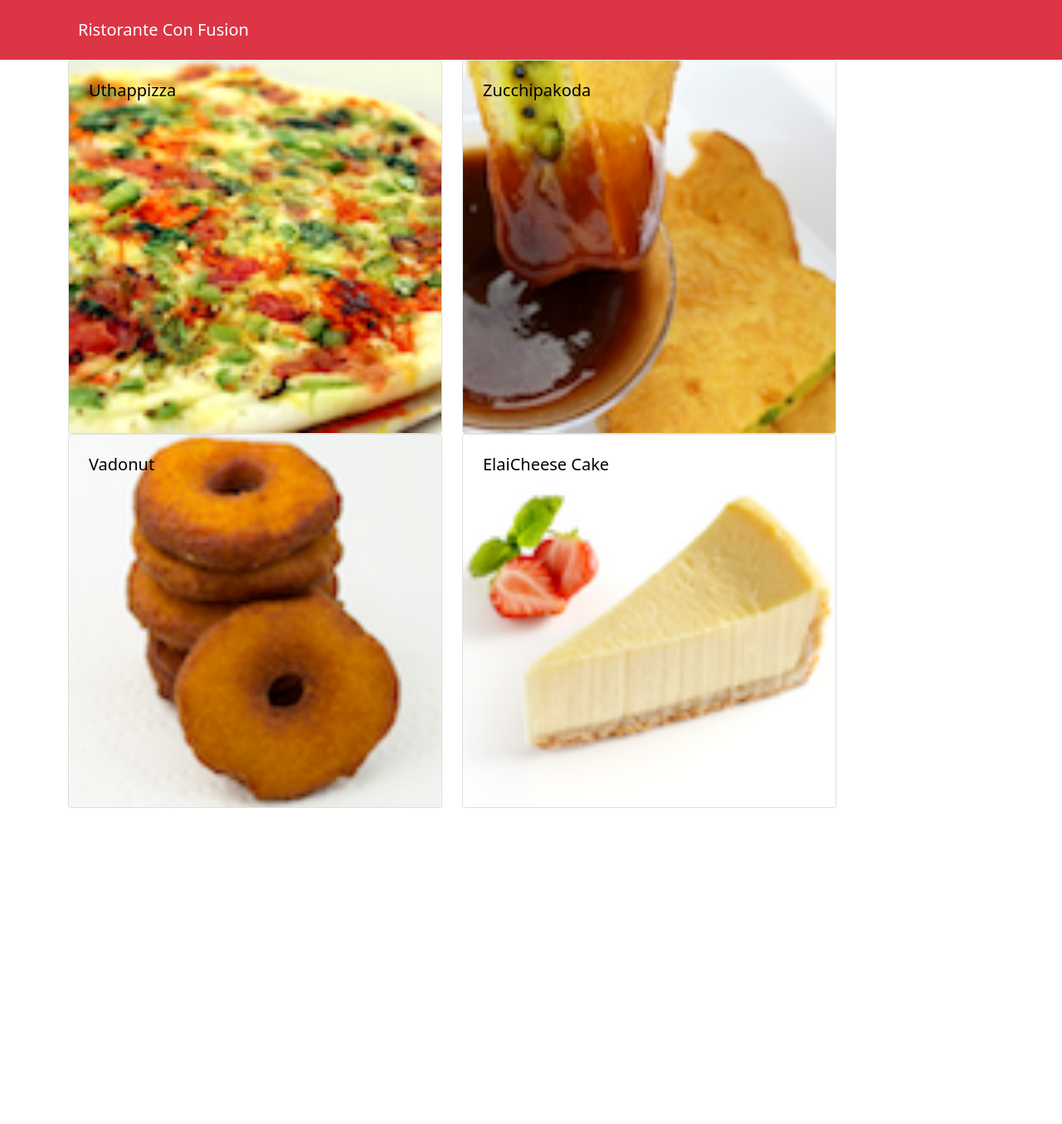
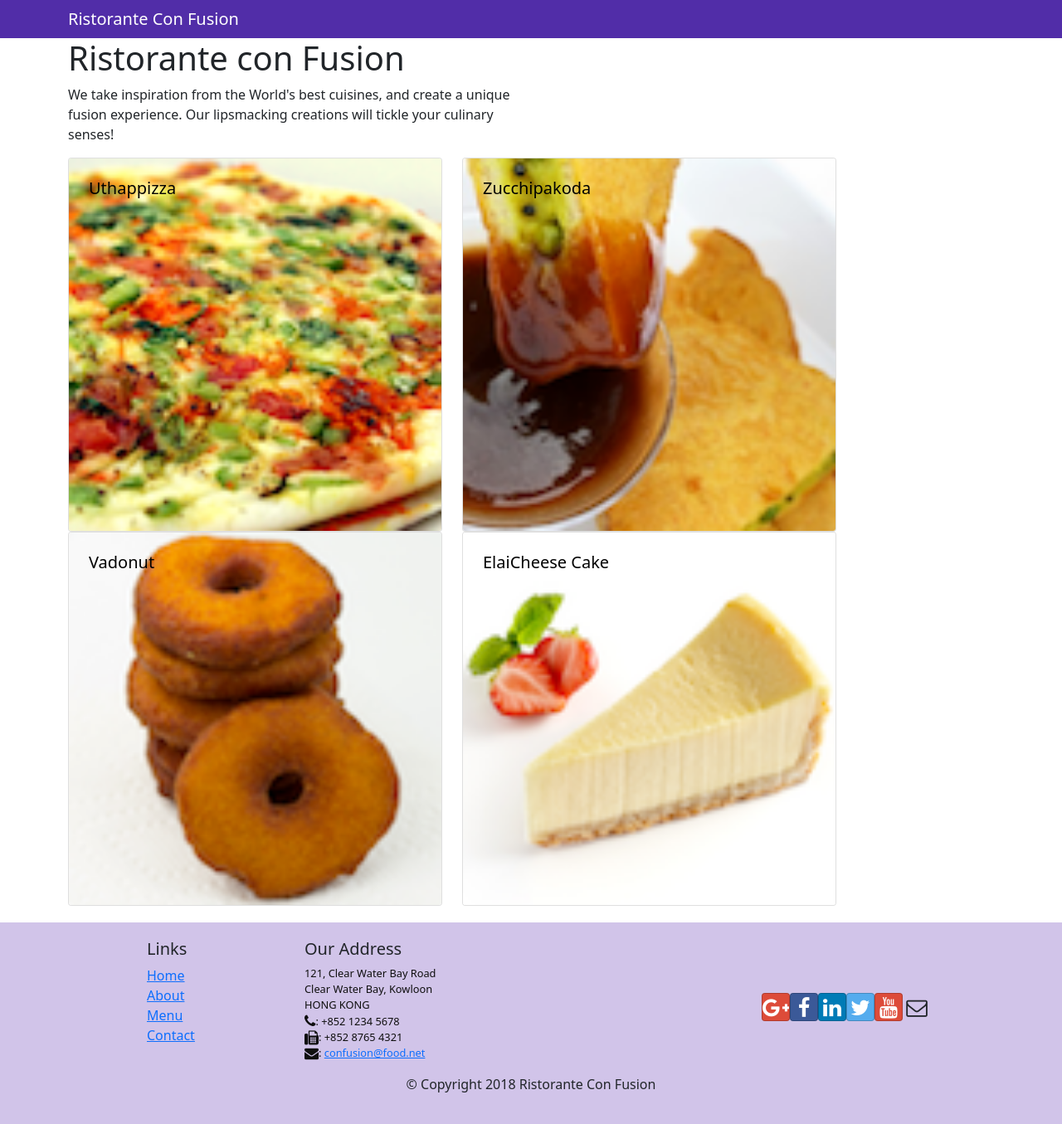
Before and after one commit to nikita-gupta2/first_react_app, a React (Create React App) app: page / in a window 1280 px wide. Shown: the whole page at 83% size. Before the commit the page ends 994 px from the top, so only its background shows below. Built offline with nearby package versions, Linux system fonts and the light colour scheme.

Commit message:
Header and Footer

```diff
--- a/package.json
+++ b/package.json
@@ -7,6 +7,8 @@
     "@testing-library/react": "^13.3.0",
     "@testing-library/user-event": "^13.5.0",
     "bootstrap": "^5.1.3",
+    "bootstrap-social": "^5.1.1",
+    "font-awesome": "^4.7.0",
     "popper": "^1.0.1",
     "react": "^18.2.0",
     "react-dom": "^18.2.0",
--- a/src/App.css
+++ b/src/App.css
@@ -1,38 +1,30 @@
-.App {
-  text-align: center;
-}
 
-.App-logo {
-  height: 40vmin;
-  pointer-events: none;
-}
-
-@media (prefers-reduced-motion: no-preference) {
-  .App-logo {
-    animation: App-logo-spin infinite 20s linear;
+.row-header{
+  margin:0px auto;
+  padding:0px auto;
   }
-}
-
-.App-header {
-  background-color: #282c34;
-  min-height: 100vh;
-  display: flex;
-  flex-direction: column;
-  align-items: center;
-  justify-content: center;
-  font-size: calc(10px + 2vmin);
-  color: white;
-}
-
-.App-link {
-  color: #61dafb;
-}
-
-@keyframes App-logo-spin {
-  from {
-    transform: rotate(0deg);
+  .row-content {
+  margin:0px auto;
+  padding: 50px 0px 50px 0px;
+  border-bottom: 1px ridge;
+  min-height:400px;
   }
-  to {
-    transform: rotate(360deg);
+  .footer{
+  background-color: #D1C4E9;
+  margin:0px auto;
+  padding: 20px 0px 20px 0px;
   }
-}
+  .jumbotron {
+  padding:70px 30px 70px 30px;
+  margin:0px auto;
+  background: #9575CD ;
+  color:floralwhite;
+  }
+  address{
+  font-size:80%;
+  margin:0px;
+  color:#0f0f0f;
+  }
+  .navbar-dark {
+  background-color: #512DA8;
+  }
--- /dev/null
+++ b/src/components/FooterComponents.js
@@ -0,0 +1,57 @@
+import React from 'react';
+function Footer(props) {
+ return(
+ <div className="footer">
+ <div className="container">
+ <div className="row justify-content-center">
+ <div className="col-4 offset-1 col-sm-2">
+ <h5>Links</h5>
+ <ul className="list-unstyled">
+ <li><a href="#">Home</a></li>
+ <li><a href="#">About</a></li>
+ <li><a href="#">Menu</a></li>
+ <li><a href="contactus.html">Contact</a></li>
+ </ul>
+ </div>
+ <div className="col-7 col-sm-5">
+ <h5>Our Address</h5>
+ <address>
+ 121, Clear Water Bay Road<br />
+ Clear Water Bay, Kowloon<br />
+ HONG KONG<br />
+ <i className="fa fa-phone fa-lg"></i>: +852 1234 5678<br />
+ <i className="fa fa-fax fa-lg"></i>: +852 8765 4321<br />
+ <i className="fa fa-envelope fa-lg"></i>: <a
+href="mailto:confusion@food.net">
+ confusion@food.net</a>
+ </address>
+ </div>
+ <div className="col-12 col-sm-4 align-self-center">
+ <div className="text-center">
+ <a className="btn btn-social-icon btn-google"
+href="http://google.com/+"><i className="fa fa-google-plus"></i></a>
+ <a className="btn btn-social-icon btn-facebook"
+href="http://www.facebook.com/profile.php?id="><i className="fa
+fa-facebook"></i></a>
+ <a className="btn btn-social-icon btn-linkedin"
+href="http://www.linkedin.com/in/"><i className="fa fa-linkedin"></i></a>
+ <a className="btn btn-social-icon btn-twitter"
+href="http://twitter.com/"><i className="fa fa-twitter"></i></a>
+ <a className="btn btn-social-icon btn-google"
+href="http://youtube.com/"><i className="fa fa-youtube"></i></a>
+ <a className="btn btn-social-icon" href="mailto:"><i className="fa
+fa-envelope-o"></i></a>
+ </div>
+ </div>
+ </div>
+ <div className="row justify-content-center">
+ <div className="col-auto">
+ <p>© Copyright 2018 Ristorante Con Fusion</p>
+ </div>
+ </div>
+ </div>
+ </div>
+ )
+}
+// export default Footer;
+export default Footer;
--- /dev/null
+++ b/src/components/HeaderComponents.js
@@ -0,0 +1,28 @@
+import React, { Component } from 'react';
+import { Navbar, NavbarBrand, Jumbotron } from 'reactstrap';
+class Header extends Component {
+ render() {
+ return(
+ <React.Fragment>
+ <Navbar dark>
+ <div className="container">
+ <NavbarBrand href="/">Ristorante Con Fusion</NavbarBrand>
+ </div>
+ </Navbar>
+ <div>
+ <div className="container" >
+ <div className="row row-header">
+ <div className="col-12 col-sm-6">
+ <h1>Ristorante con Fusion</h1>
+ <p>We take inspiration from the World's best cuisines, and create a
+unique fusion experience. Our lipsmacking creations will tickle your culinary senses!
+</p>
+ </div>
+ </div>
+ </div>
+ </div>
+ </React.Fragment>
+ );
+ }
+}
+export default Header;
--- a/src/components/MainComponent.js
+++ b/src/components/MainComponent.js
@@ -2,6 +2,8 @@ import React, { Component } from 'react';
 import { Navbar,NavbarBrand } from 'reactstrap';
 import Menu from "./MenuComponent";
 import { DISHES } from '../shared/dishes';
+import Header from './HeaderComponents';
+import Footer from './FooterComponents';
 
 class Main extends Component {
     constructor(props) {
@@ -28,14 +30,16 @@ class Main extends Component {
       </div>
       </Navbar> */
      }
-     <nav class="navbar navbar-danger bg-danger">
+     {/* <nav class="navbar navbar-danger bg-danger">
      <Navbar className="container" color='danger' dark>
     <NavbarBrand href="/">Ristorante Con Fusion</NavbarBrand>
       </Navbar>
-       </nav>
+       </nav> */}
+       <Header />
 
       <Menu dishes={this.state.dishes} onClick={(dishId)=>this.onSelectDish(dishId)}
       selectedDish={this.state.selectedDish}/>
+        <Footer/>
         </div>
 
         );
--- a/src/components/MenuComponent.js
+++ b/src/components/MenuComponent.js
@@ -27,7 +27,7 @@ import Dishdetails from './DishdetailComponent';
  )}
 
 function Menu (props){return (
-<div className="container">
+<div className="container" my-5 >
   <div className="row">
     < Media list>{menu(props)}</Media>
   </div>
--- a/src/index.js
+++ b/src/index.js
@@ -3,6 +3,8 @@ import ReactDOM from 'react-dom/client';
 import './index.css';
 import App from './App';
 import reportWebVitals from './reportWebVitals';
+import 'font-awesome/css/font-awesome.css';
+import 'bootstrap-social/bootstrap-social.css';
 
 const root = ReactDOM.createRoot(document.getElementById('root'));
 root.render(
```
Also changed, not shown: 1 other file (tests, documents, lock files or other folders).
